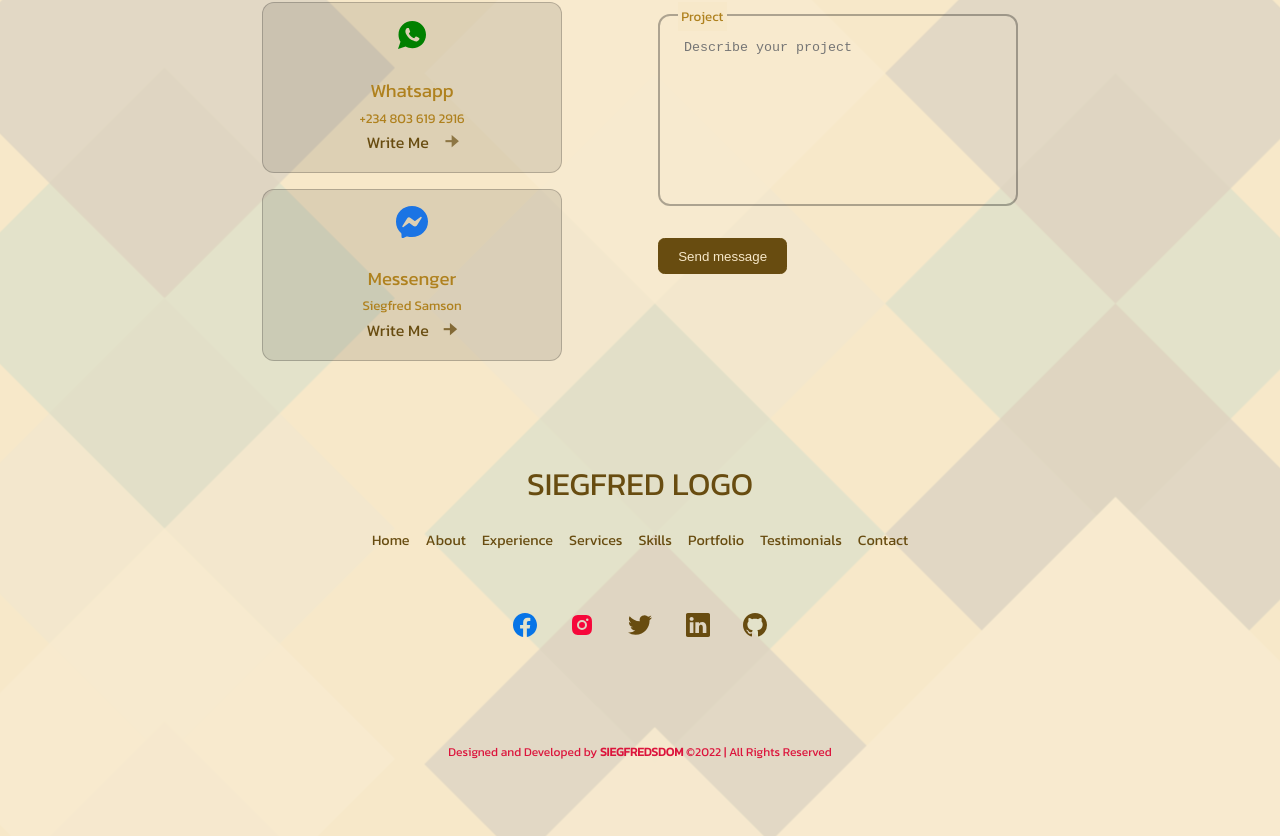
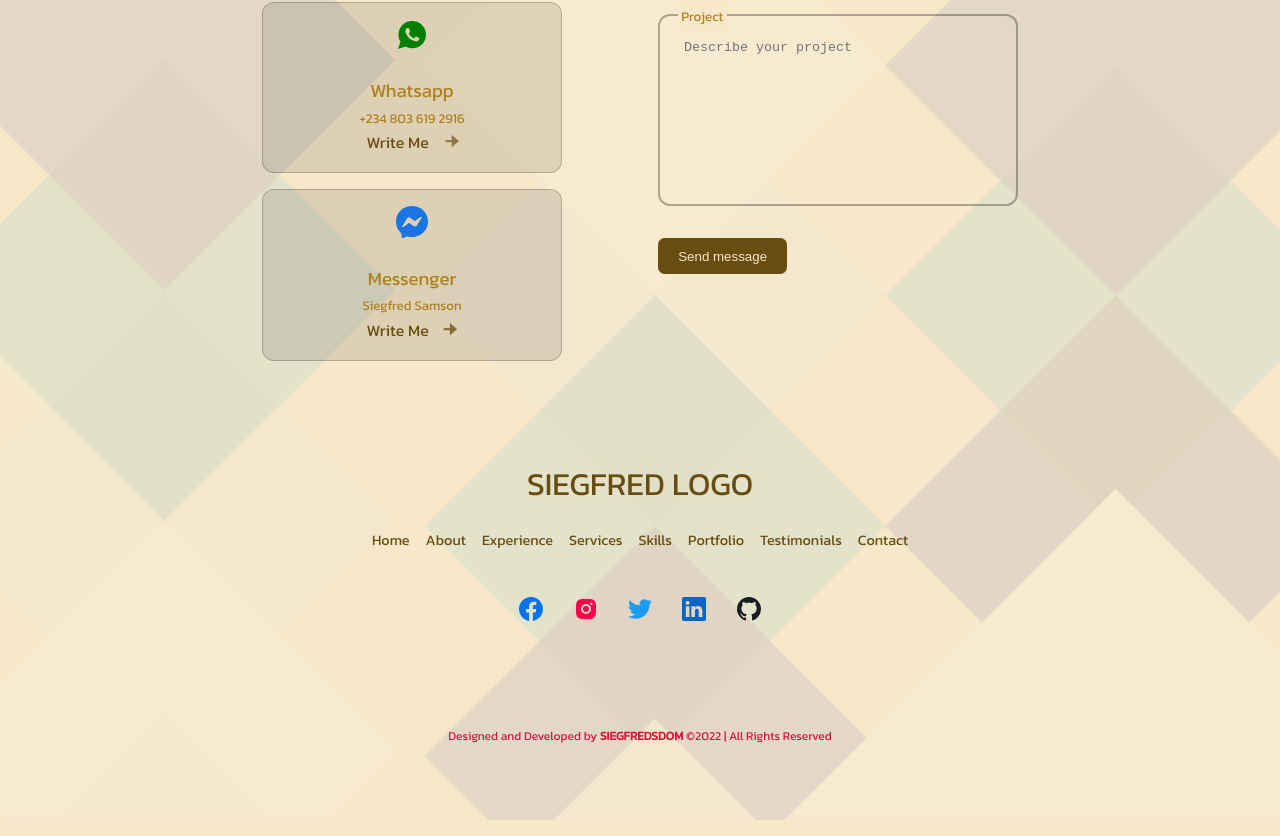
Before and after one commit to siegfred14/portfolio, a React (Create React App) app: page / in a window 1280 px wide. Shown: the part 5937-6773 px from the top of the page. Built offline with nearby package versions, Linux system fonts and the light colour scheme; a web font is replaced by a local one.

Commit message:
footer-socials classes added

```diff
--- a/src/components/footer/footer.css
+++ b/src/components/footer/footer.css
@@ -33,7 +33,7 @@
       -ms-flex-pack: center;
           justify-content: center;
   gap: 1rem;
-  margin: 0 auto 3rem;
+  margin: 0 auto 2rem;
 }
 
 .footer-area .footer_socials {
@@ -43,7 +43,7 @@
   -webkit-box-pack: center;
       -ms-flex-pack: center;
           justify-content: center;
-  gap: 0.5rem;
+  gap: 0.3rem;
   margin-bottom: 4rem;
 }
 
@@ -55,11 +55,28 @@
   font-size: 1.5rem;
 }
 
+.footer-area .footer_socials a:hover {
+  -webkit-transform: scale(1.3);
+          transform: scale(1.3);
+}
+
 .footer-area .footer_socials a:first-child {
   color: #0674e7;
 }
 
 .footer-area .footer_socials a:nth-child(2) {
-  color: #f6073a;
+  color: #f7064c;
+}
+
+.footer-area .footer_socials a:nth-child(3) {
+  color: #1d9bf0;
+}
+
+.footer-area .footer_socials a:nth-child(4) {
+  color: #0a66c2;
+}
+
+.footer-area .footer_socials a:last-child {
+  color: #1a1d21;
 }
 /*# sourceMappingURL=footer.css.map */
--- a/src/components/footer/footer.scss
+++ b/src/components/footer/footer.scss
@@ -28,13 +28,13 @@
         flex-wrap: wrap;
         justify-content: center;
         gap: 1rem;
-        margin: 0 auto 3rem;
+        margin: 0 auto 2rem;
     }
 
     .footer_socials{
         display: flex;
         justify-content: center;
-        gap: 0.5rem;
+        gap: 0.3rem;
         margin-bottom: 4rem;
 
         a{
@@ -42,11 +42,25 @@
             display: flex;
             font-size: 1.5rem;
 
+            &:hover{
+                transform: scale(1.3);
+            }
+
             &:first-child{
                 color: #0674e7;
             }
             &:nth-child(2){
-                color:#f6073a;
+                color: #f7064c;
+            }
+            &:nth-child(3){
+                color: #1d9bf0;
+            }
+            &:nth-child(4){
+                color:
+                #0a66c2;
+            }
+            &:last-child{
+                color: #1a1d21;
             }
         }
     }
```
Also changed, not shown: 1 other file (tests, documents, lock files or other folders).
